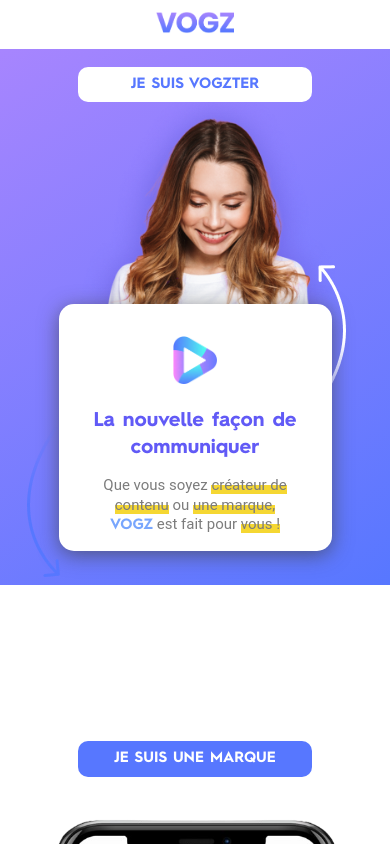
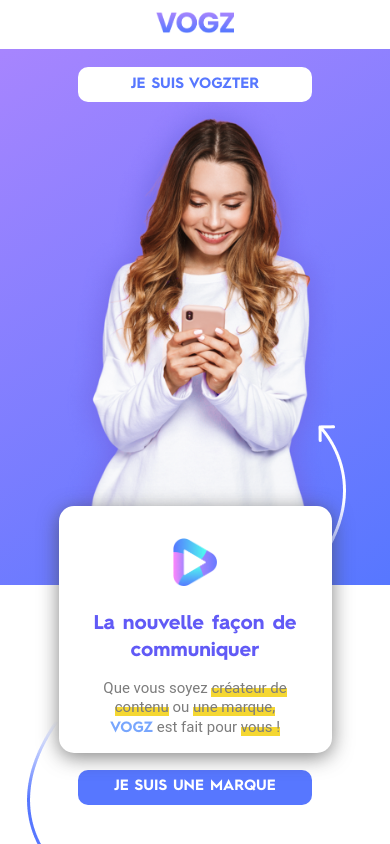
Before and after one commit to Obskurcyte/Vogz, a Next.js app: page /home in a window 390 px wide. Shown: the top 844 px of the page. Built offline with nearby package versions, Linux system fonts and the light colour scheme.

Commit message:
LAST COMMIT

```diff
--- a/styles/globals.css
+++ b/styles/globals.css
@@ -954,6 +954,7 @@
     max-height: 330px;
     right: 12%;
   }
+
 }
 
 @media screen and (max-width: 500px) {
@@ -1069,12 +1070,17 @@
     display: none;
   }
   .video-presentation {
-    height: unset!important;
-    width: unset!important;
+    height: 100%;
+    width: 100%;
+    max-width: 100%;
   }
-  video {
+  .video-presentation-inner {
+    max-width: 100% !important;
+  }
+  .video-presentation video {
     max-width: 100%;
     max-height: 100%;
+    width: 100% !important;
     border-radius: 0!important;
   }
   .inscriptionButton {
--- a/styles/home.css
+++ b/styles/home.css
@@ -373,7 +373,7 @@
 
   .middle {
     width: 70%;
-    top: 65%;
+    top: 107%;
     padding-left: 9%;
     padding-right: 9%;
     left: 15%;
@@ -392,13 +392,13 @@
     display: block;
     position: absolute;
     z-index: 5;
-    top: 85%;
+    top: 140%;
     left: 9%;
   }
   .arrowMobileWhite {
     display: block;
     z-index: 5;
-    top: 60%;
+    top: 95%;
     right: 10%;
     position: absolute;
   }
@@ -413,7 +413,7 @@
 
   .middle {
     width: 70%;
-    top: 60%;
+    top: 100%;
     padding-left: 9%;
     padding-right: 9%;
     left: 15%;
@@ -423,13 +423,13 @@
     display: block;
     position: absolute;
     z-index: 5;
-    top: 77%;
+    top: 130%;
     left: 9%;
   }
   .arrowMobileWhite {
     display: block;
     z-index: 5;
-    top: 55%;
+    top: 94%;
     right: 10%;
     position: absolute;
   }
@@ -440,7 +440,7 @@
 
   .middle {
     width: 70%;
-    top: 57%;
+    top: 94%;
     padding-left: 9%;
     padding-right: 9%;
     left: 15%;
@@ -450,13 +450,13 @@
     display: block;
     position: absolute;
     z-index: 5;
-    top: 75%;
+    top: 120%;
     left: 9%;
   }
   .arrowMobileWhite {
     display: block;
     z-index: 5;
-    top: 53%;
+    top: 85%;
     right: 10%;
     position: absolute;
   }
@@ -466,7 +466,7 @@
 
   .middle {
     width: 70%;
-    top: 54%;
+    top: 89%;
     padding-left: 9%;
     padding-right: 9%;
     left: 15%;
@@ -476,13 +476,13 @@
     display: block;
     position: absolute;
     z-index: 5;
-    top: 70%;
+    top: 115%;
     left: 9%;
   }
   .arrowMobileWhite {
     display: block;
     z-index: 5;
-    top: 50%;
+    top: 80%;
     right: 8%;
     position: absolute;
   }
@@ -492,7 +492,7 @@
 
   .middle {
     width: 70%;
-    top: 50%;
+    top: 85%;
     padding-left: 9%;
     padding-right: 9%;
     left: 15%;
@@ -502,13 +502,13 @@
     display: block;
     position: absolute;
     z-index: 5;
-    top: 65%;
-    left: 9%;
+    top: 110%;
+    left: 7%;
   }
   .arrowMobileWhite {
     display: block;
     z-index: 5;
-    top: 45%;
+    top: 75%;
     right: 8%;
     position: absolute;
   }
@@ -518,7 +518,7 @@
 
   .middle {
     width: 70%;
-    top: 46%;
+    top: 80%;
     padding-left: 9%;
     padding-right: 9%;
     left: 15%;
@@ -528,13 +528,19 @@
     display: block;
     position: absolute;
     z-index: 5;
-    top: 62%;
+    top: 107%;
     left: 7%;
+  }
+  .right   {
+    padding-top: 70%;
+  }
+  .be-marque {
+    top: 19%;
   }
   .arrowMobileWhite {
     display: block;
     z-index: 5;
-    top: 41%;
+    top: 70%;
     right: 8%;
     position: absolute;
   }
@@ -545,7 +551,7 @@
 
   .middle {
     width: 70%;
-    top: 44%;
+    top: 73%;
     padding-left: 9%;
     padding-right: 9%;
     left: 15%;
@@ -558,18 +564,18 @@
     display: block;
     position: absolute;
     z-index: 5;
-    top: 62%;
+    top: 100%;
     left: 7%;
   }
   .arrowMobileWhite {
     display: block;
     z-index: 5;
-    top: 38%;
+    top: 65%;
     right: 8%;
     position: absolute;
   }
   .be-marque {
-    top: 17%;
+    top: 19%;
   }
 }
 
@@ -579,7 +585,7 @@
 
   .middle {
     width: 70%;
-    top: 42%;
+    top: 70%;
     padding-left: 9%;
     padding-right: 9%;
     left: 15%;
@@ -592,18 +598,18 @@
     display: block;
     position: absolute;
     z-index: 5;
-    top: 57%;
+    top: 95%;
     left: 7%;
   }
   .arrowMobileWhite {
     display: block;
     z-index: 5;
-    top: 38%;
+    top: 60%;
     right: 8%;
     position: absolute;
   }
   .be-marque {
-    top: 17%;
+    top: 19%;
   }
 }
 
@@ -611,23 +617,26 @@
 
   .middle {
     width: 70%;
-    top: 40%;
+    top: 67%;
     padding-left: 9%;
     padding-right: 9%;
     left: 15%;
+  }
+  .right img {
+    margin-top: 5%;
   }
 
   .arrowMobileBlue {
     display: block;
     position: absolute;
     z-index: 5;
-    top: 54%;
-    left: 7%;
+    top: 93%;
+    left: 6%;
   }
   .arrowMobileWhite {
     display: block;
     z-index: 5;
-    top: 36%;
+    top: 58%;
     right: 8%;
     position: absolute;
   }
@@ -638,7 +647,7 @@
 
   .middle {
     width: 70%;
-    top: 38%;
+    top: 65%;
     padding-left: 9%;
     padding-right: 9%;
     left: 15%;
@@ -648,13 +657,13 @@
     display: block;
     position: absolute;
     z-index: 5;
-    top: 54%;
-    left: 7%;
+    top: 90%;
+    left: 6%;
   }
   .arrowMobileWhite {
     display: block;
     z-index: 5;
-    top: 33%;
+    top: 55%;
     right: 8%;
     position: absolute;
   }
@@ -673,18 +682,18 @@
 
   .middle {
     width: 70%;
-    top: 36%;
+    top: 60%;
     padding-left: 9%;
     padding-right: 9%;
     left: 15%;
   }
 
   .arrowMobileBlue {
-    top: 50%;
+    top: 85%;
     left: 5%;
   }
   .arrowMobileWhite {
-    top: 31%;
+    top: 50%;
     right: 8%;
   }
 }
@@ -692,7 +701,7 @@
 @media screen and (max-width: 370px){
 
   .middle {
-    top: 34%;
+    top: 58%;
     padding-left: 9%;
     padding-right: 9%;
     left: 15%;
@@ -702,14 +711,14 @@
     padding-top:  80%;
   }
   .be-marque {
-    top: 23%;
+    top: 21%;
   }
   .arrowMobileBlue {
-    top: 48%;
+    top: 83%;
     left: 5%;
   }
   .arrowMobileWhite {
-    top: 30%;
+    top: 47%;
     right: 8%;
   }
 }
@@ -717,7 +726,7 @@
 @media screen and (max-width: 350px){
 
   .middle {
-    top: 32%;
+    top: 53%;
     padding-left: 9%;
     padding-right: 9%;
     left: 15%;
@@ -727,14 +736,14 @@
     padding-top:  80%;
   }
   .be-marque {
-    top: 23%;
+    top: 22%;
   }
   .arrowMobileBlue {
-    top: 48%;
+    top: 80%;
     left: 5%;
   }
   .arrowMobileWhite {
-    top: 30%;
+    top: 45%;
     right: 8%;
   }
 }
```
Also changed, not shown: pages/index.js (+3 -4 lines).
